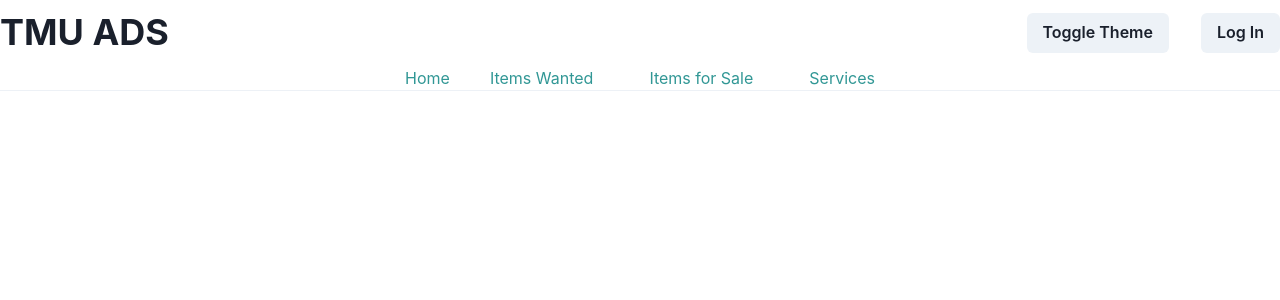
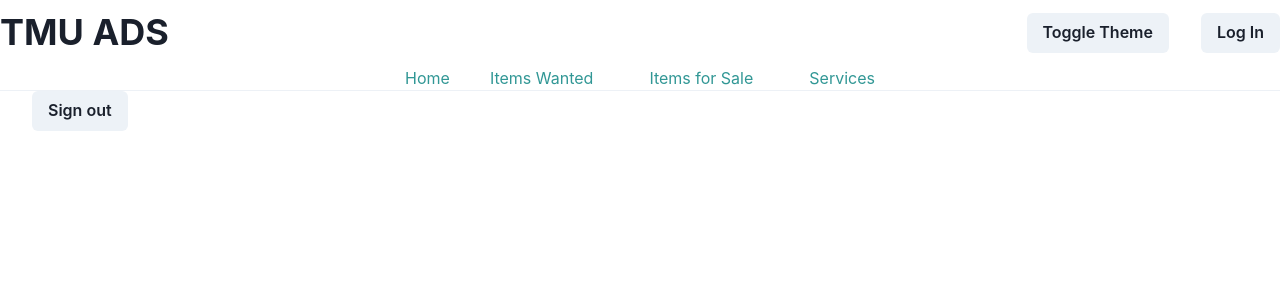
Before and after one commit to HasanMajid/tmu-ads, a React (Vite) app in the folder client/: page /settings in a window 1280 px wide. Shown: the top 300 px of the page. Built offline with nearby package versions, Linux system fonts and the light colour scheme.

Commit message:
Add Settings page and sign out functionality

```diff
--- a/client/src/App.jsx
+++ b/client/src/App.jsx
@@ -9,6 +9,7 @@ import LogIn from './Pages/user/LogIn';
 import SignUp from './Pages/user/SignUp';
 import NewPost from './Pages/adPost/NewPost';
 import SearcResults from './Pages/adPost/SearchResults';
+import Settings from './Pages/user/Settings';
 import { useContext } from "react";
 import { UserContext } from './context/UserContext';
 
@@ -29,6 +30,7 @@ function App() {
           <Route path="/signup" element={<SignUp />} />
           <Route path="/newpost" element={<NewPost />} />
           <Route path="/searchresults" element={<SearcResults />} />
+          <Route path="/settings" element={<Settings />} />
         </Routes>
 
 
--- /dev/null
+++ b/client/src/Pages/user/Settings.jsx
@@ -0,0 +1,26 @@
+import React from 'react'
+import { Button, Box } from "@chakra-ui/react";
+import { UserContext } from "../../context/UserContext";
+import { useContext } from "react";
+import { useNavigate } from "react-router-dom";
+
+function Settings() {
+    const {user, setUser} = useContext(UserContext);
+    const navigate = useNavigate();
+
+    const handleSignOut = () =>{
+        setUser(null)
+        localStorage.removeItem("user")
+        navigate("/")
+    }
+
+    return (
+        <>
+            <Button onClick={handleSignOut}>
+                Sign out
+            </Button>
+        </>
+    )
+}
+
+export default Settings
```
